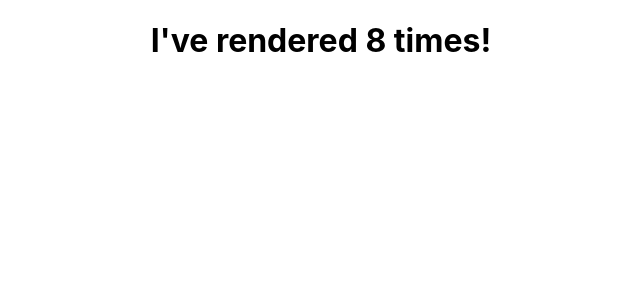
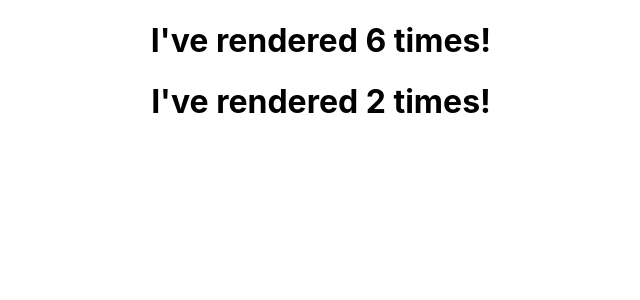
Before and after one commit to mdnasirdmt/reactProject, a React (Create React App) app in the folder react course/use_effect/: page / in a window 1280 px wide. Shown: the top 300 px of the page, without its empty margins (319-959 px from the left). Built offline with nearby package versions, Linux system fonts and the light colour scheme.

Commit message:
timer app created

```diff
--- a/react course/use_effect/src/App.js
+++ b/react course/use_effect/src/App.js
@@ -1,10 +1,12 @@
 
 import './App.css';
+import Timer1 from './components/Timer1';
 import Timer from './components/Timer';
 function App() {
   return (
     <div className="App">
       <Timer/>
+      <Timer1/>
     </div>
   );
 }
--- /dev/null
+++ b/react course/use_effect/src/components/Timer1.js
@@ -0,0 +1,15 @@
+import { useState, useEffect } from "react";
+
+
+function Timer1() {
+  const [count, setCount] = useState(0);
+
+  useEffect(() => {
+    setTimeout(() => {
+      setCount((count) => count + 1);
+    }, 1000);
+  },[]);
+
+  return <h1>I've rendered {count} times!</h1>;
+}
+export default Timer1;
```
